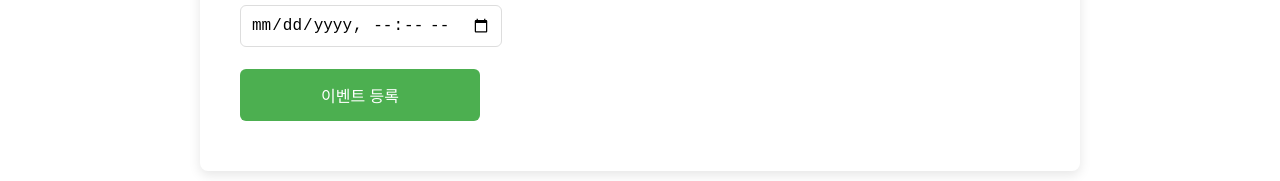
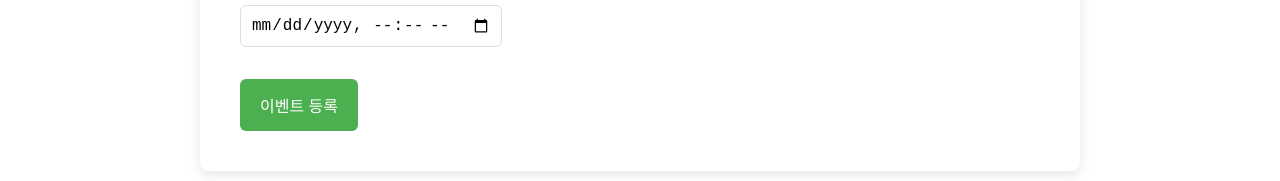
Before and after one commit to hyunisnotnull/booklink_admin, a React (Create React App) app: page /event/register_event_form in a window 1280 px wide. Shown: the part 833-1014 px from the top of the page. Built offline with nearby package versions, Linux system fonts and the light colour scheme.

Commit message:
fix event css

```diff
--- a/src/css/events/RegistEvent.css
+++ b/src/css/events/RegistEvent.css
@@ -33,8 +33,7 @@
 .event-register-container input[type="text"],
 .event-register-container input[type="file"],
 .event-register-container input[type="datetime-local"],
-  .event-register-container select,
-  .event-register-container button[type="submit"] {
+.event-register-container select {
   width: 450px;
   padding: 10px;
   border: 1px solid #ddd;
@@ -45,8 +44,7 @@
 }
 
 .event-register-container select,
-  .event-register-container input[type="datetime-local"],
-  .event-register-container button[type="submit"] {
+.event-register-container input[type="datetime-local"] {
   width: 30%;
 }
 
@@ -56,26 +54,6 @@
 .event-register-container select:focus {
   border-color: #4caf50;
   outline: none;
-  }
-
-  .event-register-container button[type="submit"] {
-    background-color: #4caf50;
-    color: white;
-    padding: 14px;
-    border: none;
-    border-radius: 6px;
-    font-size: 16px;
-    cursor: pointer;
-    transition: background-color 0.3s ease;
-  }
-
-  .event-register-container button[type="submit"]:hover {
-    background-color: #45a049;
-  }
-
-  .event-register-container button[type="submit"]:disabled {
-    background-color: #ccc;
-    cursor: not-allowed;
 }
 
 /* 설명 텍스트 */
@@ -116,3 +94,42 @@
   font-size: 14px;
   color: #888;
 }
+
+/* 버튼들을 가로로 나열하는 컨테이너 */
+.event-register-container .button-container {
+  display: flex;                /* Flexbox로 버튼들을 가로로 배치 */
+  justify-content: flex-start;
+  flex-direction: row;
+  margin-top: 10px;             /* 버튼들과 폼 사이의 간격 */
+  gap: 10px;
+}
+
+/* 버튼들에 추가 스타일 */
+#submitButton, #cancelButton {
+  padding: 14px 20px;
+  border: none;
+  border-radius: 6px;
+  font-size: 16px;
+  cursor: pointer;
+  transition: background-color 0.3s ease;
+}
+
+/* 수정 버튼 스타일 */
+#submitButton {
+  background-color: #4caf50;
+  color: white;
+}
+
+#submitButton:hover {
+  background-color: #45a049;
+}
+
+/* 취소 버튼 스타일 */
+#cancelButton {
+  background-color: #f44336;
+  color: white;
+}
+
+#cancelButton:hover {
+  background-color: #e53935;
+}
--- a/src/pages/events/ModifyEvent.jsx
+++ b/src/pages/events/ModifyEvent.jsx
@@ -174,8 +174,8 @@ const EventModifyForm = () => {
           />
         </div>
         <div className="button-container">
-          <button type="submit">수정하기</button>
-          <button type="button" onClick={() => navigate('/event')}>목록으로</button>
+          <button type="submit" id="submitButton">이벤트 수정</button>
+          <button type="button" onClick={() => navigate('/event')} id="cancelButton">이벤트 목록</button>
         </div>
       </form>
     </div>
--- a/src/pages/events/RegistEvent.jsx
+++ b/src/pages/events/RegistEvent.jsx
@@ -151,7 +151,9 @@ const EventRegister = () => {
             min={startDate}  // 종료일은 시작일 이후로만 선택 가능
           />
         </div>
-        <button type="submit">이벤트 등록</button>
+        <div className="button-container">
+          <button type="submit" id="submitButton">이벤트 등록</button>
+        </div>
       </form>
     </div>
   );
```
Lines whose indentation alone changed are shown as unchanged.
